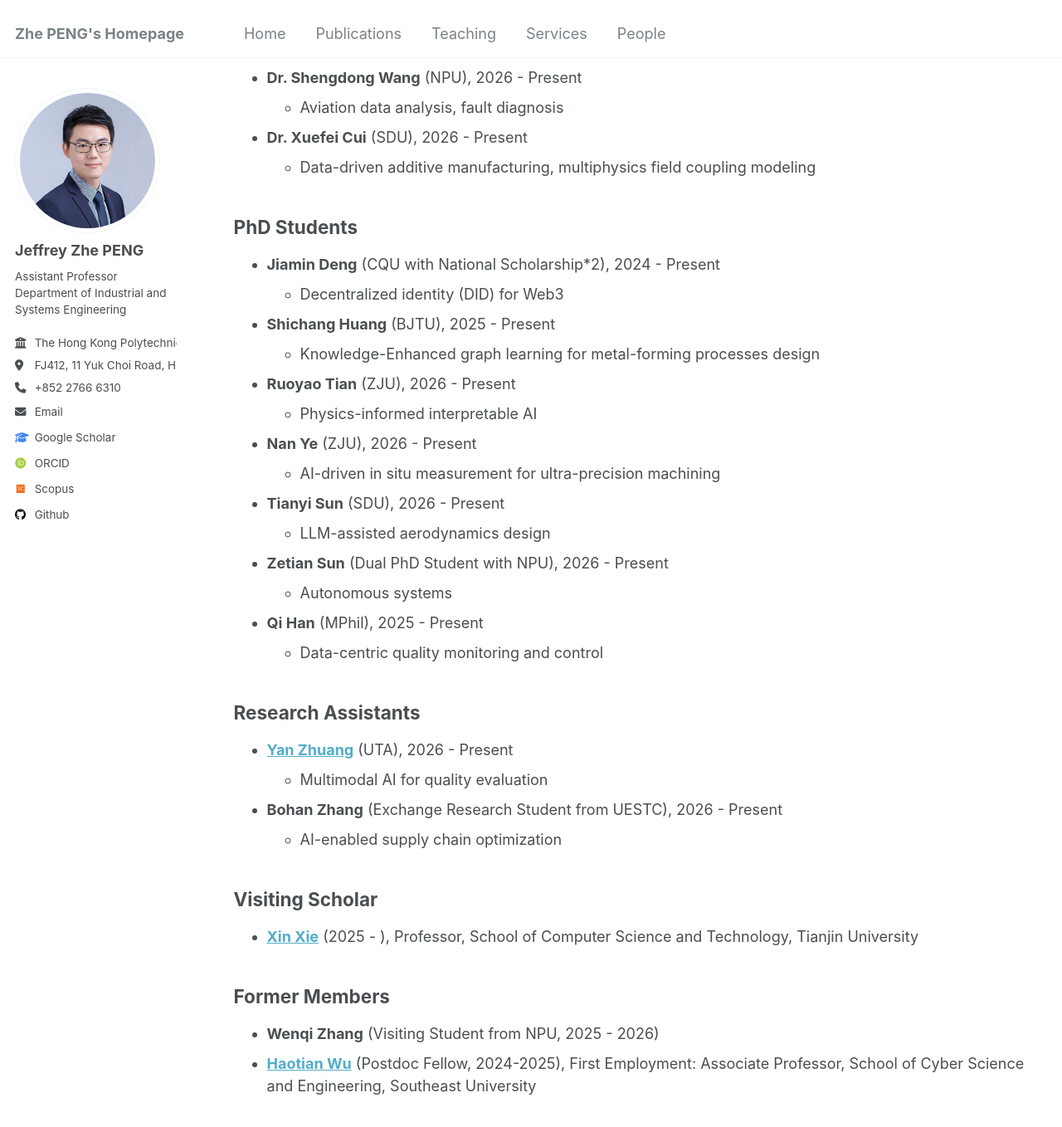
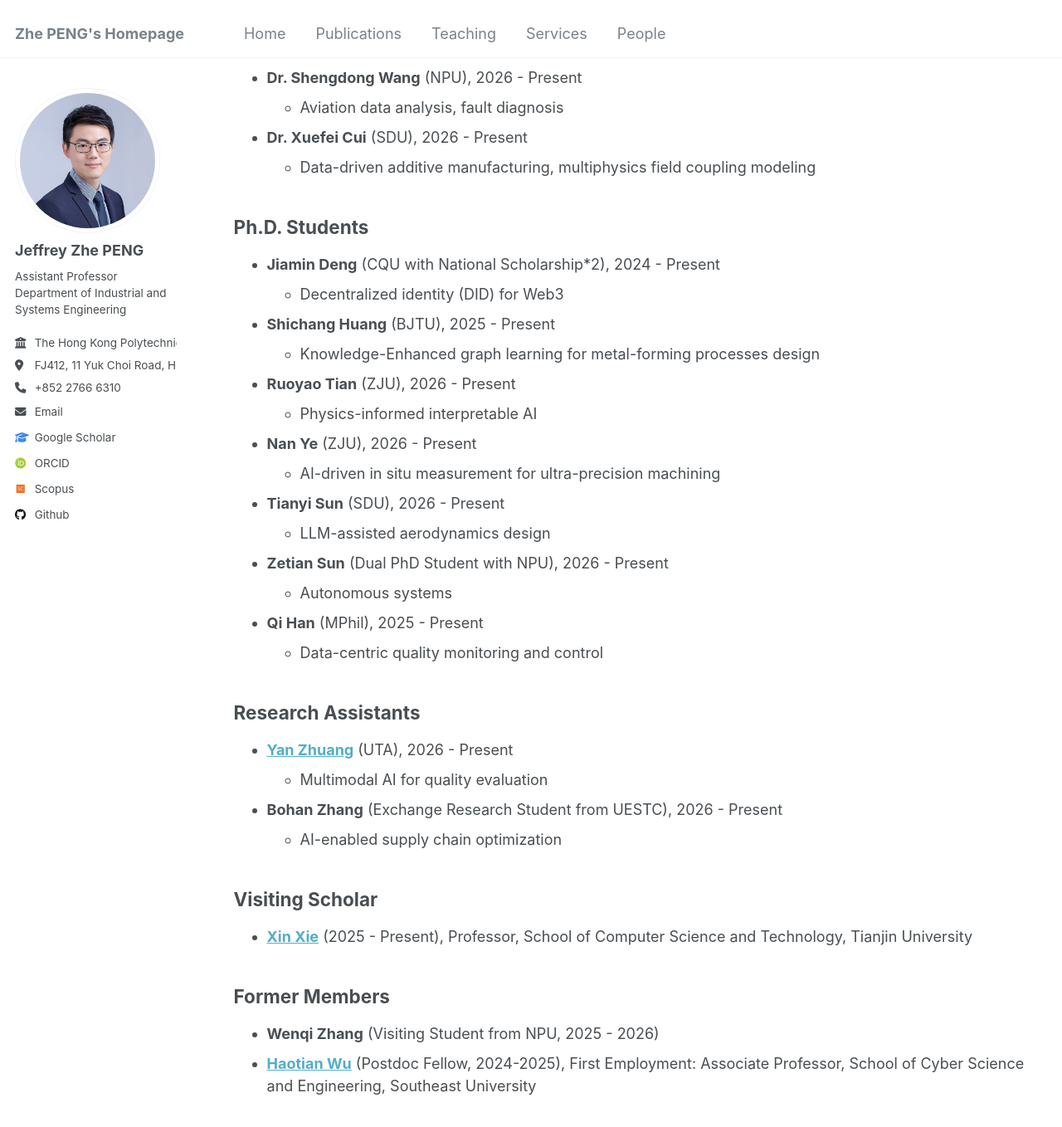
Before and after one commit to PENG-Zhe/peng-zhe.github.io, a Jekyll site: the page built from _pages/people.md, in a window 1280 px wide and 1400 px high, scrolled down 299 px. Shown: the top 1358 px of the window at 83% size. Built offline with Jekyll 4.4.1, drawn with Linux system fonts in a browser that asks for light colours; some web fonts are replaced.

Commit message:
Update people.md

```diff
--- a/_pages/people.md
+++ b/_pages/people.md
@@ -18,7 +18,7 @@ layout: archive
   * Data-driven additive manufacturing, multiphysics field coupling modeling
 
 
-## PhD Students
+## Ph.D. Students
 <!--## PhD/MPhil Students-->
 * **Jiamin Deng** (CQU with National Scholarship*2), 2024 - Present
   * Decentralized identity (DID) for Web3
@@ -62,7 +62,7 @@ layout: archive
 -->
 
 ## Visiting Scholar
-* **[Xin Xie](https://xiexincn.github.io/)** (2025 - ), Professor, School of Computer Science and Technology, Tianjin University
+* **[Xin Xie](https://xiexincn.github.io/)** (2025 - Present), Professor, School of Computer Science and Technology, Tianjin University
 
 
 ## Former Members
```
